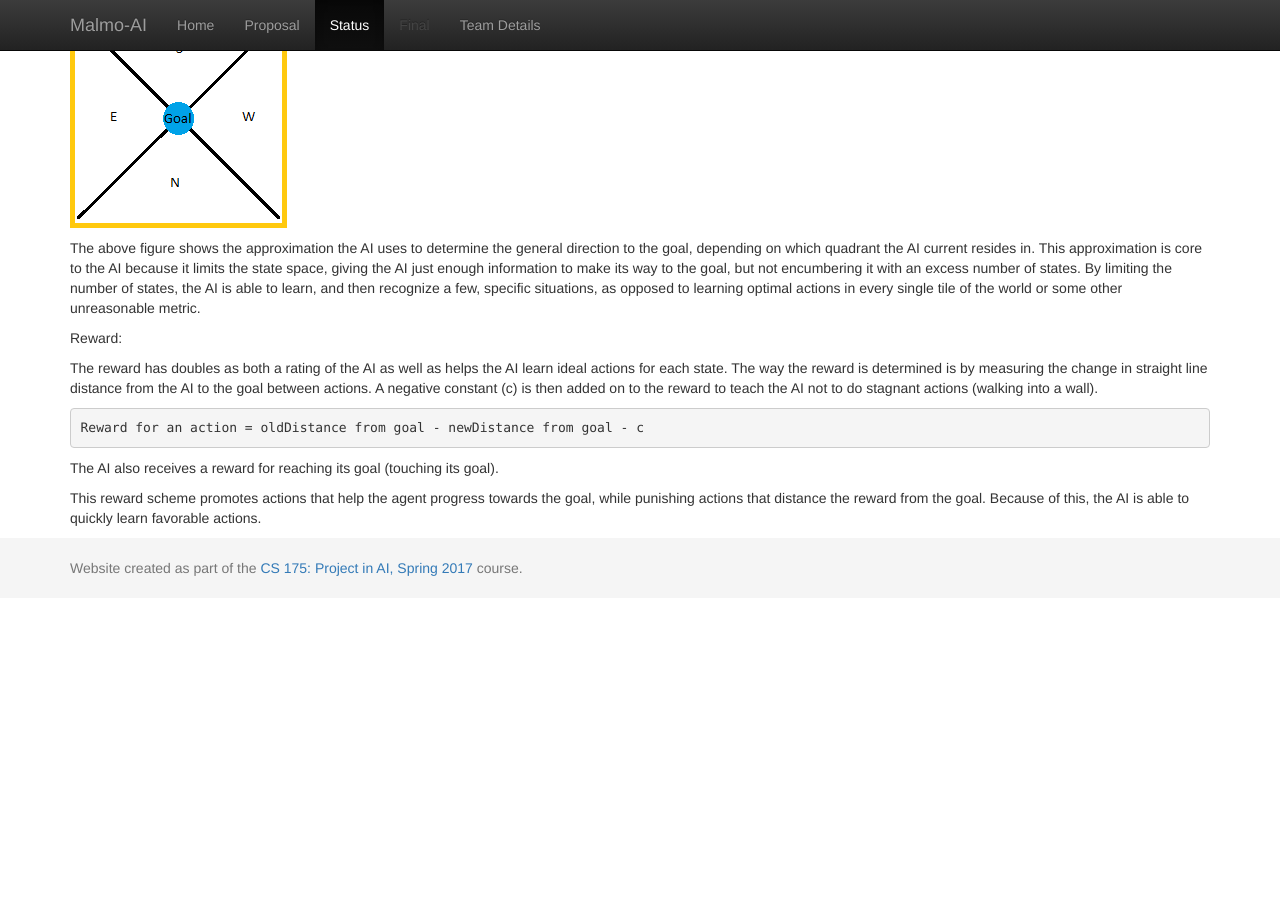
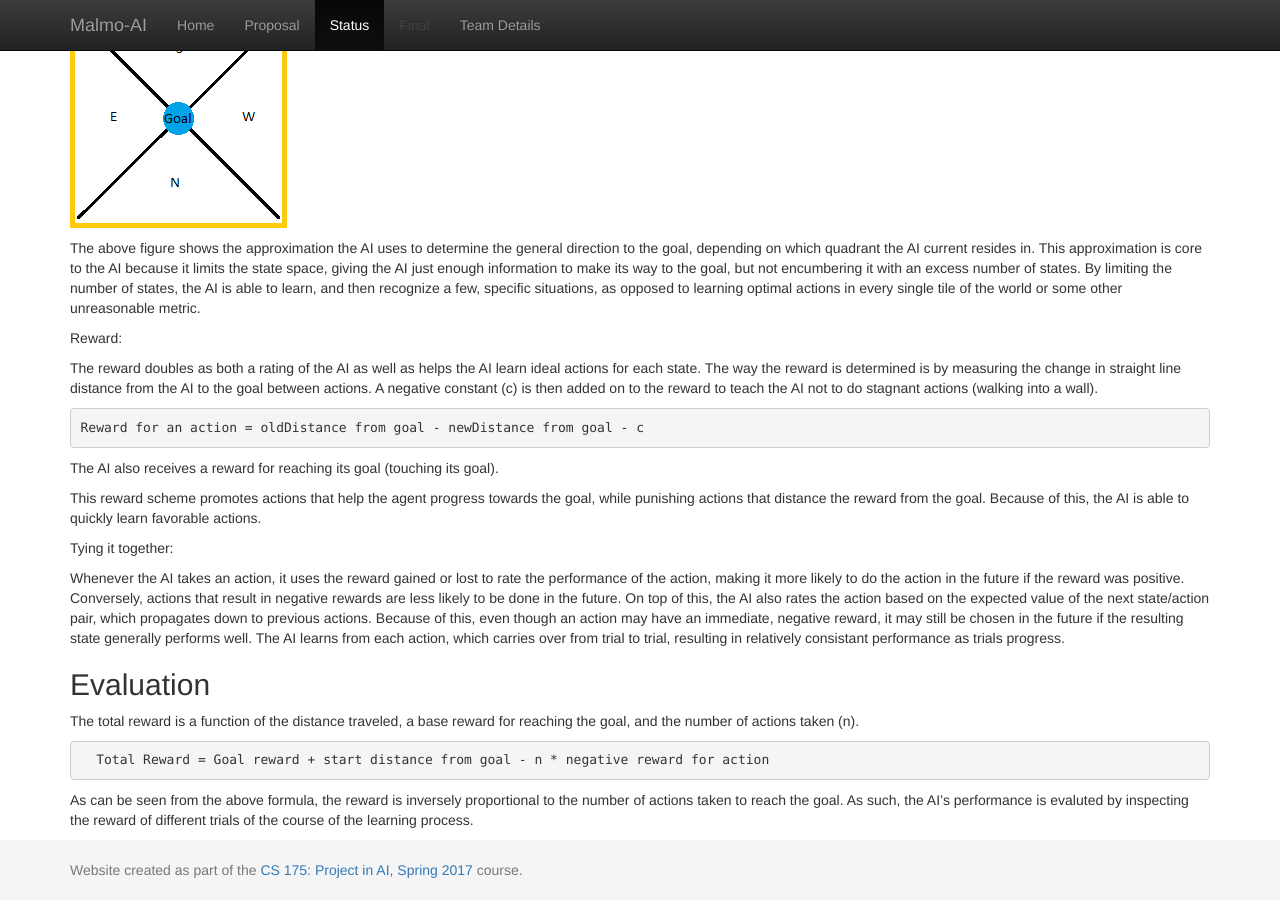
Before and after one commit to ctypewriter/Malmo-AI, a Jekyll site: the page built from docs/status.md, in a window 1280 px wide and 900 px high, scrolled down 829 px. Built offline with Jekyll 4.4.1, drawn with Linux system fonts in a browser that asks for light colours; before the commit the page ends 1427 px from its top, so only the background shows below that; some of the changed text lies outside the part shown.

Commit message:
Update status.md

```diff
--- a/docs/status.md
+++ b/docs/status.md
@@ -14,7 +14,7 @@ Video link goes HERE
 ## Approach
   The AI uses q-learning, specifically, it creates a q-table which for each state, lists the expected reward for each action that can be done in that state. The rewards are initially 0 and the q-table is learned through randomly selecting actions in the beginning. As some q values change, the AI selects the highest q-value action in the current state a majority of the time (1-epsilon probabilty) and randomly chooses a random action with epsilon probablity. The q table is updated using the following formula in the case where future actions do not propagate down and affect the currect q value.
 
-    Q(s,a) = Q(s,a) + alpha( gamma( previous reward + q value of next action) - Q(s,a) )
+    Q(s,a) = Q(s,a) + alpha( gamma( reward of a + q value of next action) - Q(s,a) )
 
   where gamma and alpha are user specified variables. Alpha affects how quickly Q values change and Gamma affects the weight of the current reward and expected reward.
 
@@ -38,10 +38,23 @@ The above figure shows the approximation the AI uses to determine the general di
 
 Reward:
 
-The reward has doubles as both a rating of the AI as well as helps the AI learn ideal actions for each state. The way the reward is determined is by measuring the change in straight line distance from the AI to the goal between actions. A negative constant (c) is then added on to the reward to teach the AI not to do stagnant actions (walking into a wall).
+The reward doubles as both a rating of the AI as well as helps the AI learn ideal actions for each state. The way the reward is determined is by measuring the change in straight line distance from the AI to the goal between actions. A negative constant (c) is then added on to the reward to teach the AI not to do stagnant actions (walking into a wall).
 
     Reward for an action = oldDistance from goal - newDistance from goal - c
 
 The AI also receives a reward for reaching its goal (touching its goal).
 
 This reward scheme promotes actions that help the agent progress towards the goal, while punishing actions that distance the reward from the goal. Because of this, the AI is able to quickly learn favorable actions.
+
+Tying it together:
+
+  Whenever the AI takes an action, it uses the reward gained or lost to rate the performance of the action, making it more likely to do the action in the future if the reward was positive. Conversely, actions that result in negative rewards are less likely to be done in the future. On top of this, the AI also rates the action based on the expected value of the next state/action pair, which propagates down to previous actions. Because of this, even though an action may have an immediate, negative reward, it may still be chosen in the future if the resulting state generally performs well. The AI learns from each action, which carries over from trial to trial, resulting in relatively consistant performance as trials progress.
+
+
+## Evaluation
+
+  The total reward is a function of the distance traveled, a base reward for reaching the goal, and the number of actions taken (n).
+
+      Total Reward = Goal reward + start distance from goal - n * negative reward for action
+
+  As can be seen from the above formula, the reward is inversely proportional to the number of actions taken to reach the goal. As such, the AI's performance is evaluted by inspecting the reward of different trials of the course of the learning process.
```
